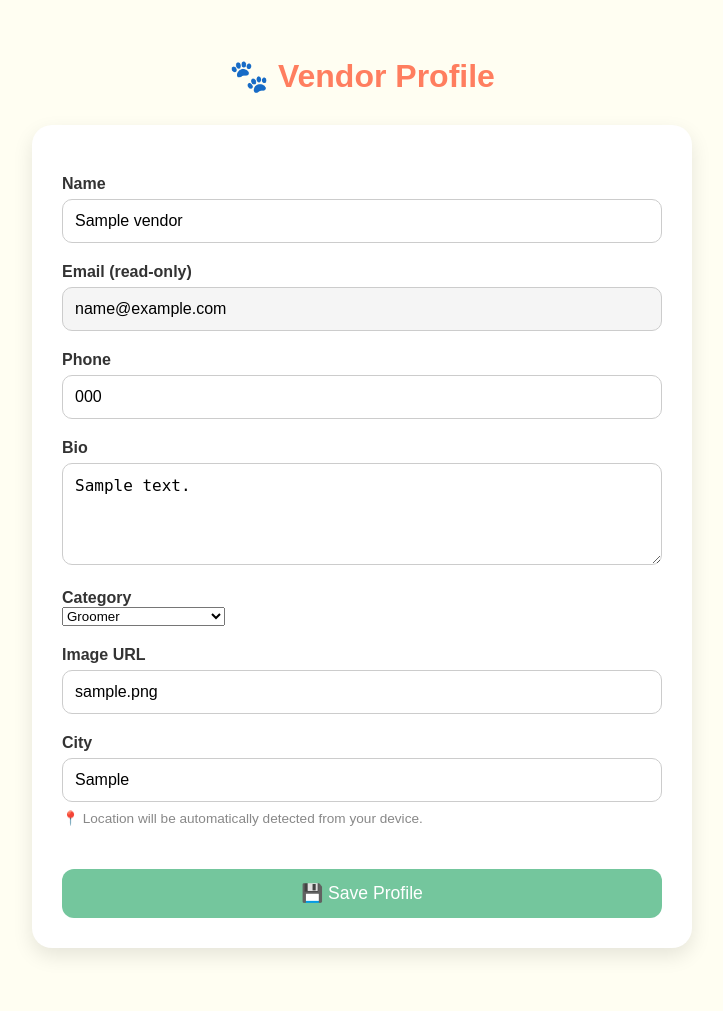
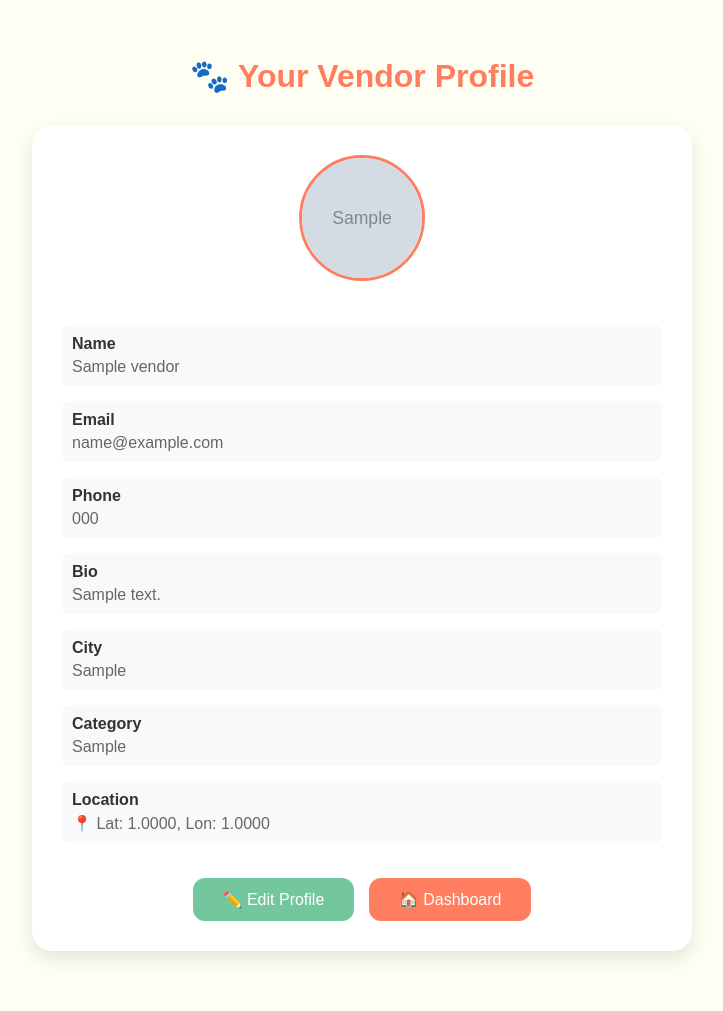
Before and after one commit to Karthikrevi/fbprototype, a Flask app: page /erp/profile in a window 1280 px wide. Shown: the whole page, without its empty margins (278-1001 px from the left). Before the commit the page ends 956 px from the top, so only its background shows below. Run offline with Flask 3, Linux system fonts and the light colour scheme; the visitor is signed in with stand-in values (Sample User, id 1); tables that the repository leaves empty hold one stand-in row (values such as "Sample post"); grey boxes marked "Sample" are stand-in pictures.

Commit message:
Assistant checkpoint: Fix vendor profile saving and add automatic location detection
Assistant generated file changes:
- main.py: Fix erp_profile route to handle POST requests and save data, Update erp_profile to show profile view when complete
- templates/erp_profiles.html: Fix select element to be properly closed and improve layout
- templates/erp_profile_view.html: Create vendor profile view template

---

User prompt:

my vendor profile is not saving and showing up as a profile like the pet profile. also, i want the location data to be taken from used device and not entered manually.

Replit-Commit-Author: Assistant
Replit-Commit-Session-Id: 8a2d7aab-7802-43e8-bb48-78eae765b684

```diff
--- a/main.py
+++ b/main.py
@@ -661,7 +661,7 @@ def erp_dashboard():
     return render_template("erp_dashboard.html", vendor=session["vendor"])
 
 #ERP Profile
-@app.route('/erp/profile')
+@app.route('/erp/profile', methods=["GET", "POST"])
 def erp_profile():
     if "vendor" not in session:
         return redirect(url_for("erp_login"))
@@ -669,15 +669,35 @@ def erp_profile():
     email = session["vendor"]
     conn = sqlite3.connect('erp.db')
     c = conn.cursor()
+
+    if request.method == "POST":
+        name = request.form.get("name", "")
+        phone = request.form.get("phone", "")
+        bio = request.form.get("bio", "")
+        image_url = request.form.get("image_url", "")
+        city = request.form.get("city", "")
+        category = request.form.get("category", "")
+
+        c.execute('''
+            UPDATE vendors
+            SET name=?, phone=?, bio=?, image_url=?, city=?, category=?
+            WHERE email=?
+        ''', (name, phone, bio, image_url, city, category, email))
+
+        conn.commit()
+        conn.close()
+        return redirect(url_for("erp_profile"))
+
+    # GET method: fetch existing vendor data
     c.execute("SELECT name, email, phone, bio, image_url, city, latitude, longitude, category FROM vendors WHERE email=?", (email,))
     vendor = c.fetchone()
     conn.close()
 
-    # Redirect to edit page if profile is incomplete
+    # Show edit form if profile is incomplete, otherwise show profile view
     if not vendor or not vendor[0] or not vendor[5] or not vendor[8]:
-        return redirect(url_for("edit_vendor_profile"))
+        return render_template("erp_profiles.html", vendor=vendor)
 
-    return render_template("erp_profiles.html", vendor=vendor)
+    return render_template("erp_profile_view.html", vendor=vendor)
 
 
 #--- ERP Profile Edit ---
--- /dev/null
+++ b/templates/erp_profile_view.html
@@ -0,0 +1,149 @@
+
+<!DOCTYPE html>
+<html>
+<head>
+  <title>Vendor Profile - FurrButler ERP</title>
+  <style>
+    body {
+      background-color: #fffef2;
+      font-family: 'Poppins', sans-serif;
+      padding: 30px;
+      margin: 0;
+    }
+
+    h2 {
+      text-align: center;
+      color: #ff7e5f;
+      font-size: 2rem;
+    }
+
+    .profile-card {
+      background: white;
+      padding: 30px;
+      max-width: 600px;
+      margin: 30px auto;
+      border-radius: 20px;
+      box-shadow: 0 8px 20px rgba(0, 0, 0, 0.1);
+      text-align: center;
+    }
+
+    .profile-image {
+      width: 120px;
+      height: 120px;
+      border-radius: 50%;
+      object-fit: cover;
+      margin-bottom: 20px;
+      border: 3px solid #ff7e5f;
+    }
+
+    .profile-info {
+      text-align: left;
+      margin-top: 20px;
+    }
+
+    .info-item {
+      margin-bottom: 15px;
+      padding: 10px;
+      background-color: #f8f9fa;
+      border-radius: 8px;
+    }
+
+    .info-label {
+      font-weight: 600;
+      color: #333;
+      display: block;
+      margin-bottom: 5px;
+    }
+
+    .info-value {
+      color: #666;
+    }
+
+    .edit-btn {
+      background-color: #74c69d;
+      color: white;
+      border: none;
+      padding: 12px 30px;
+      border-radius: 12px;
+      font-size: 1rem;
+      cursor: pointer;
+      margin-top: 20px;
+      text-decoration: none;
+      display: inline-block;
+    }
+
+    .edit-btn:hover {
+      background-color: #52b788;
+    }
+
+    .dashboard-btn {
+      background-color: #ff7e5f;
+      color: white;
+      border: none;
+      padding: 12px 30px;
+      border-radius: 12px;
+      font-size: 1rem;
+      cursor: pointer;
+      margin-top: 10px;
+      margin-left: 10px;
+      text-decoration: none;
+      display: inline-block;
+    }
+
+    .dashboard-btn:hover {
+      background-color: #ff6b4d;
+    }
+  </style>
+</head>
+<body>
+  <h2>🐾 Your Vendor Profile</h2>
+
+  <div class="profile-card">
+    <img src="{{ vendor[4] if vendor[4] else 'https://via.placeholder.com/120' }}" alt="Profile Image" class="profile-image">
+
+    <div class="profile-info">
+      <div class="info-item">
+        <span class="info-label">Name</span>
+        <span class="info-value">{{ vendor[0] or 'Not set' }}</span>
+      </div>
+
+      <div class="info-item">
+        <span class="info-label">Email</span>
+        <span class="info-value">{{ vendor[1] }}</span>
+      </div>
+
+      <div class="info-item">
+        <span class="info-label">Phone</span>
+        <span class="info-value">{{ vendor[2] or 'Not set' }}</span>
+      </div>
+
+      <div class="info-item">
+        <span class="info-label">Bio</span>
+        <span class="info-value">{{ vendor[3] or 'Not set' }}</span>
+      </div>
+
+      <div class="info-item">
+        <span class="info-label">City</span>
+        <span class="info-value">{{ vendor[5] or 'Not set' }}</span>
+      </div>
+
+      <div class="info-item">
+        <span class="info-label">Category</span>
+        <span class="info-value">{{ vendor[8] or 'Not set' }}</span>
+      </div>
+
+      {% if vendor[6] and vendor[7] %}
+      <div class="info-item">
+        <span class="info-label">Location</span>
+        <span class="info-value">📍 Lat: {{ "%.4f"|format(vendor[6]) }}, Lon: {{ "%.4f"|format(vendor[7]) }}</span>
+      </div>
+      {% endif %}
+    </div>
+
+    <div style="text-align: center;">
+      <a href="{{ url_for('erp_profile') }}" class="edit-btn">✏️ Edit Profile</a>
+      <a href="{{ url_for('erp_dashboard') }}" class="dashboard-btn">🏠 Dashboard</a>
+    </div>
+  </div>
+</body>
+</html>
--- a/templates/erp_profiles.html
+++ b/templates/erp_profiles.html
@@ -88,15 +88,14 @@
 
     <label>Category</label>
     <select name="category">
-      <option value="groomer" {% if vendor[8] == 'groomer' %}selected{% endif %}>Groomer</option>
-      <option value="boarding" {% if vendor[8] == 'boarding' %}selected{% endif %}>Boarding</option>
-      <option value="pharmacy" {% if vendor[8] == 'pharmacy' %}selected{% endif %}>Pharmacy</option>
-      <option value="restaurant" {% if vendor[8] == 'restaurant' %}selected{% endif %}>Pet-Friendly Restaurant</option>
+      <option value="Groomer" {% if vendor[8] == 'Groomer' %}selected{% endif %}>Groomer</option>
+      <option value="Boarding" {% if vendor[8] == 'Boarding' %}selected{% endif %}>Boarding</option>
+      <option value="Pharmacy" {% if vendor[8] == 'Pharmacy' %}selected{% endif %}>Pharmacy</option>
+      <option value="Restaurant" {% if vendor[8] == 'Restaurant' %}selected{% endif %}>Pet-Friendly Restaurant</option>
     </select>
 
-
     <label>Image URL</label>
-    <input name="image_url" value="{{ vendor[4] }}">
+    <input name="image_url" value="{{ vendor[4] if vendor[4] else '' }}">
 
     <label>City</label>
     <input name="city" value="{{ vendor[5] if vendor[5] else '' }}">
@@ -108,12 +107,16 @@
 
   <script>
     window.onload = function() {
-      if ("geolocation" in navigator) {
+      if ("geolocation" in navigator && !sessionStorage.getItem('vendorLocationSet')) {
         navigator.geolocation.getCurrentPosition(function(position) {
-          fetch(`/set-vendor-location?lat=${position.coords.latitude}&lon=${position.coords.longitude}`);
+          fetch(`/set-vendor-location?lat=${position.coords.latitude}&lon=${position.coords.longitude}`)
+            .then(() => {
+              sessionStorage.setItem('vendorLocationSet', 'true');
+              console.log('Vendor location updated automatically');
+            });
+        }, function(error) {
+          console.log("Geolocation error:", error);
         });
-      } else {
-        console.log("Geolocation not available");
       }
     };
   </script>
```
